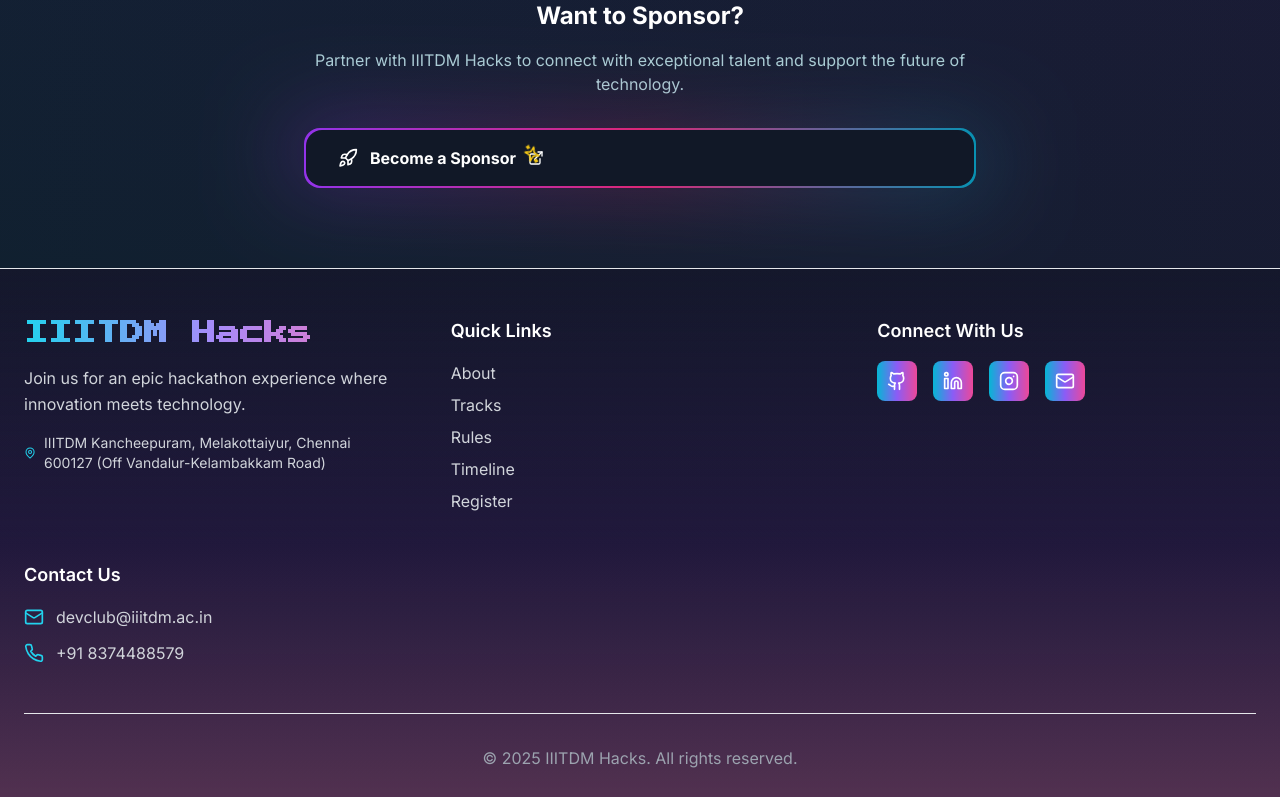
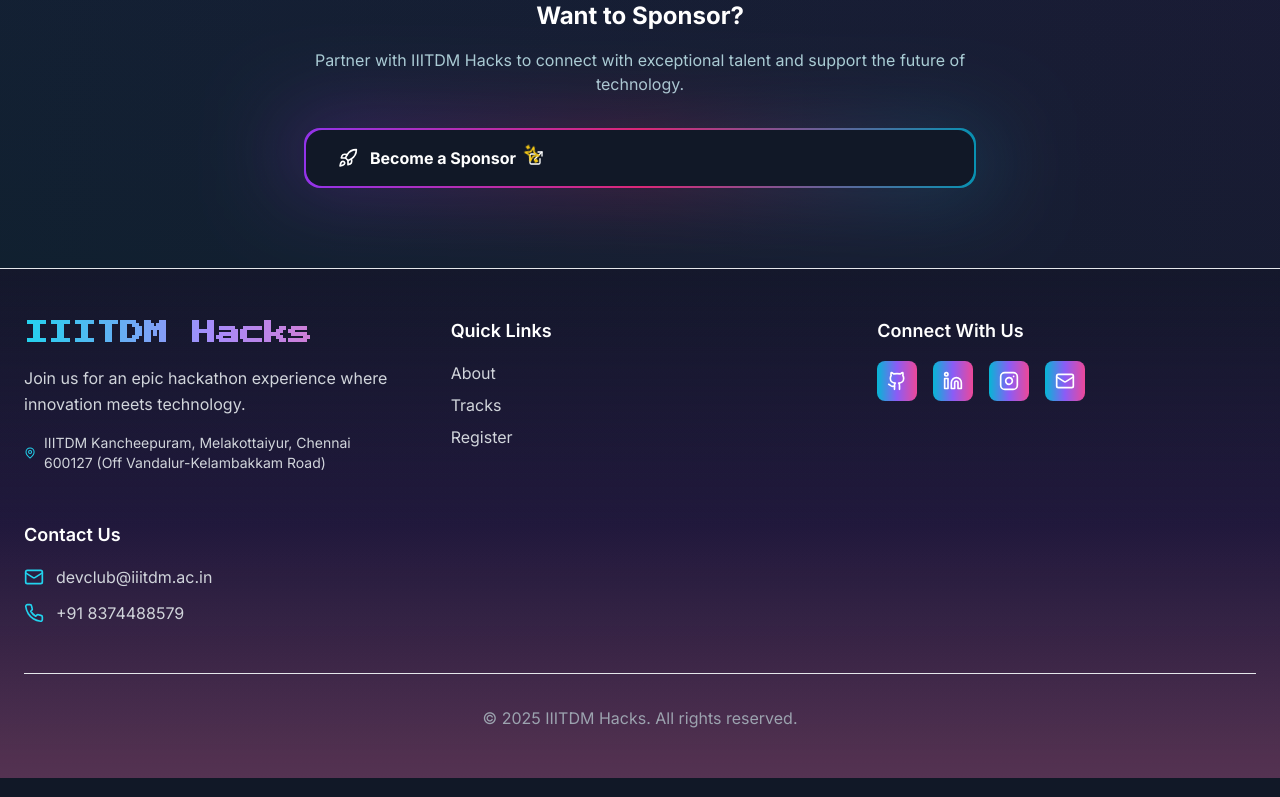
Before and after one commit to DevClubIIITDM/IIITDM_HACKS, a Next.js app: page / in a window 1280 px wide. Shown: the part 4422-5219 px from the top of the page. Built offline with nearby package versions, Linux system fonts and the light colour scheme.

Commit message:
Update Footer.tsx

```diff
--- a/components/Footer.tsx
+++ b/components/Footer.tsx
@@ -38,8 +38,6 @@ export const Footer = () => {
               {[
                 { name: "About", href: "#About" },
                 { name: "Tracks", href: "#Tracks" },
-                { name: "Rules", href: "#Rules" },
-                { name: "Timeline", href: "#Timeline" },
                 { name: "Register", href: "#Register" },
               ].map((link) => (
                 <motion.li
```
